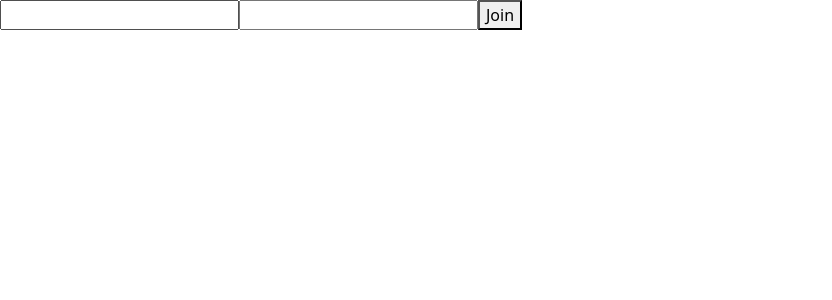
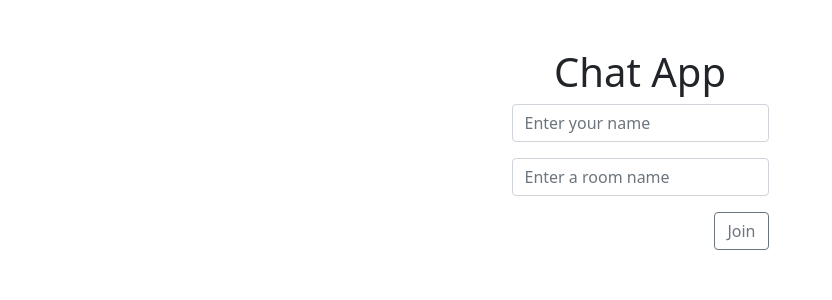
Before and after one commit to yerbestpal/honors-project, a React (Vite) app in the folder client/: page / in a window 1280 px wide. Shown: the top 300 px of the page, without its empty margins (0-832 px from the left). Built offline with nearby package versions, Linux system fonts and the light colour scheme.

Commit message:
Style login page

```diff
--- a/client/src/App.jsx
+++ b/client/src/App.jsx
@@ -1,7 +1,6 @@
 import { BrowserRouter as Router, Routes, Route } from "react-router-dom"
 import Login from './components/Login'
 import Chat from './components/Chat'
-// import "./App.scss"
 
 const App = () => {
   return (
--- a/client/src/components/ChatView.jsx
+++ b/client/src/components/ChatView.jsx
@@ -1,6 +1,6 @@
 import { useForm } from 'react-hook-form'
 import ScrollToBottom from 'react-scroll-to-bottom'
-import { Card } from 'react-bootstrap'
+import { Card, Row } from 'react-bootstrap'
 
 const ChatView = ({ messages, name, room, socket }) => {
   const { register, handleSubmit, reset } = useForm()
@@ -15,10 +15,11 @@ const ChatView = ({ messages, name, room, socket }) => {
     <section className='chat-view'>
       <ScrollToBottom className='messages'>
         {messages.map((message, i) => (
-          <Card key={i}
-                bg={message.user === String(name).toLowerCase() ? 'primary' : 'light'}
+          <Row key={i}
+               className={message.user === String(name).toLowerCase() ? 'p-0 m-0 col-12 mb-3' : 'p-0 m-0 col-12 mb-3'}>
+            <Card bg={message.user === String(name).toLowerCase() ? 'primary' : 'light'}
                   text={message.user === String(name).toLowerCase() ? 'light' : 'dark'}
-                className='mb-3'
+                  className={message.user === String(name).toLowerCase() ? 'p-0 m-0 mb-3 float-end' : 'p-0 m-0 mb-3 float-start'}
                   >
               <Card.Header as="h5">{message.user}</Card.Header>
               <Card.Body>
@@ -27,6 +28,7 @@ const ChatView = ({ messages, name, room, socket }) => {
                 </Card.Text>
               </Card.Body>
             </Card>
+          </Row>
         ))}
       </ScrollToBottom>
     </section>
--- a/client/src/components/Login.jsx
+++ b/client/src/components/Login.jsx
@@ -1,5 +1,6 @@
 import { useForm } from "react-hook-form"
 import { useNavigate } from "react-router-dom"
+import { Navbar, Container, Nav, Col, Row, Button, Form, InputGroup, FormControl } from 'react-bootstrap'
 
 const Login = () => {
   const { register, handleSubmit } = useForm()
@@ -8,12 +9,33 @@ const Login = () => {
   const onSubmit = ({ name, room }) => navigate(`/chat?name=${name}&room=${room}`)
 
   return (
-    <main className="form">
-      <form onSubmit={handleSubmit(onSubmit)}>
-        <input type='text' { ...register('name', { required: true }) } />
-        <input type='text' { ...register('room', { required: true }) } />
-        <button type='submit'>Join</button>
-      </form>
+    <main className="form d-flex justify-content-center align-items-center flex-column my-5">
+      <h1>Chat App</h1>
+      <Form onSubmit={handleSubmit(onSubmit)}>
+        <InputGroup className="mb-3">
+          <FormControl type="text"
+            placeholder="Enter your name"
+            aria-label="Enter your name"
+            aria-describedby="basic-addon2"
+            { ...register('name', { required: true }) }
+          />
+        </InputGroup>
+        <InputGroup className="mb-3">
+          <FormControl type="text"
+              placeholder="Enter a room name"
+              aria-label="Enter a room name"
+              aria-describedby="basic-addon2"
+              { ...register('room', { required: true }) }
+            />
+        </InputGroup>
+        <InputGroup className="mb-3 d-flex justify-content-end">
+          <Button variant="outline-secondary" id="button-addon2" type="submit">
+            Join
+          </Button>
+        </InputGroup>
+        {/* <input type='text' {...register('message', { required: true })} />
+        <Button type='submit'>Send</Button> */}
+      </Form>
     </main>
   )
 }
```
Lines whose indentation alone changed are shown as unchanged.
